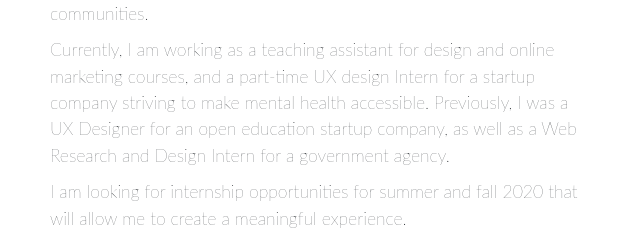
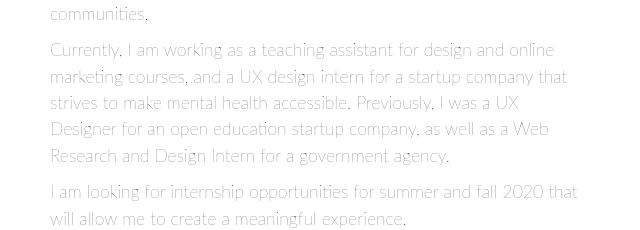
Before and after one commit to sumaiya-saleem/myportfolio, a plain HTML site: page about.html in a window 1280 px wide. Shown: the part 388-618 px from the top of the page, 320-960 px from the left. Drawn offline with Linux system fonts and the light colour scheme.

Commit message:
Update about.html

```diff
--- a/about.html
+++ b/about.html
@@ -58,7 +58,7 @@
 
 			  <p class="about-body"><br>I'm Sumaiya, a Digital Enterprise Management student in my final year at the University of Toronto. While my program focuses on digital strategies, business management, and information technologies, I have become passionate about user experience design and research. In particular, I am interested in <strong> urban innovations, healthcare, and education</strong>, and how good design can positively impact different communities.</p>
 
-			  <p class="about-body">Currently, I am working as a teaching assistant for design and online marketing courses, and a part-time UX design Intern for a startup company striving to make mental health accessible. Previously, I was a UX Designer for an open education startup company, as well as a Web Research and Design Intern for a government agency.  </p>
+			  <p class="about-body">Currently, I am working as a teaching assistant for design and online marketing courses, and a UX design intern for a startup company that strives to make mental health accessible. Previously, I was a UX Designer for an open education startup company, as well as a Web Research and Design Intern for a government agency.  </p>
 
 				  <p class="about-body mb-4">I am looking for internship opportunities for summer and fall 2020 that will allow me to create a meaningful experience.</p><br>
 
```
